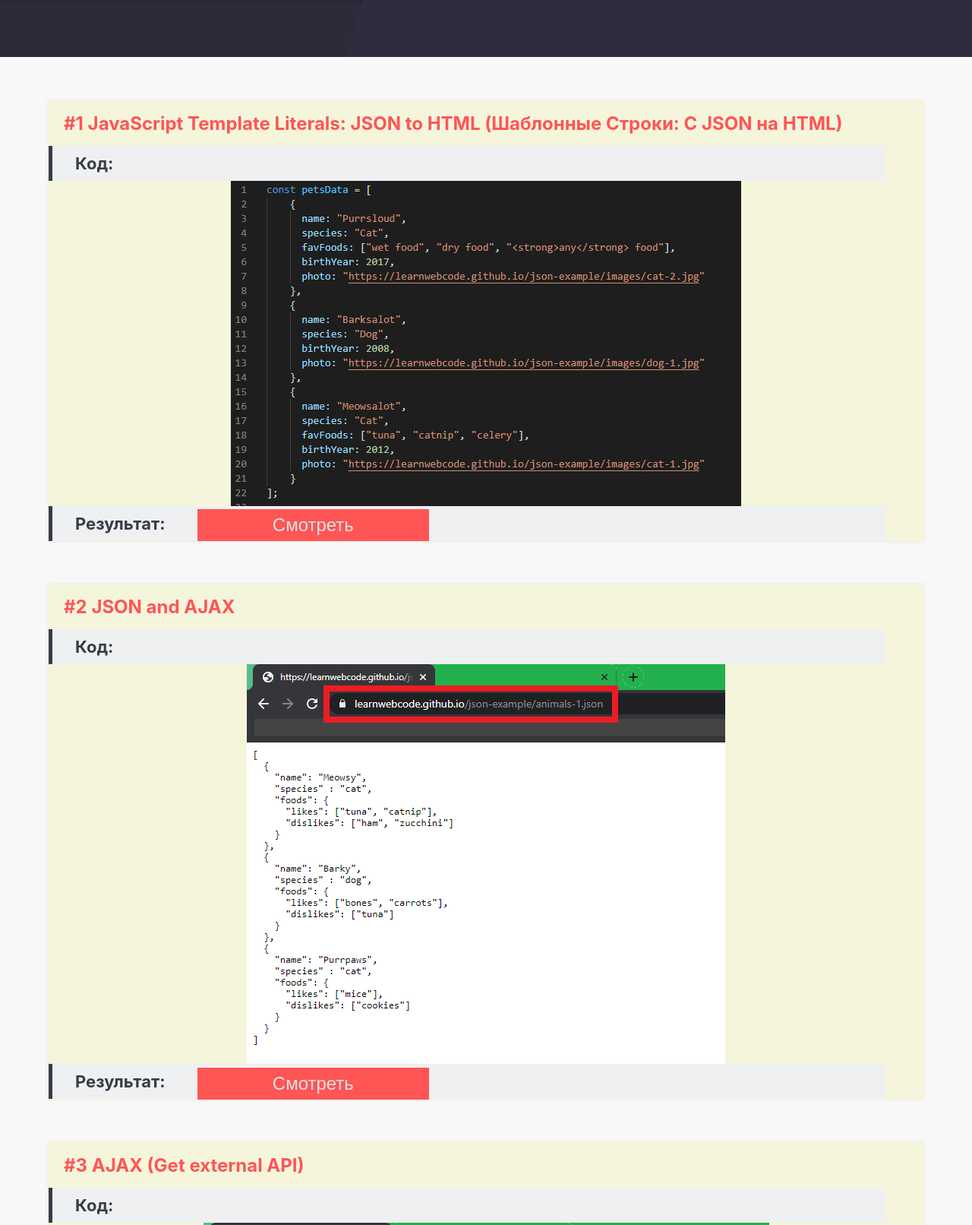
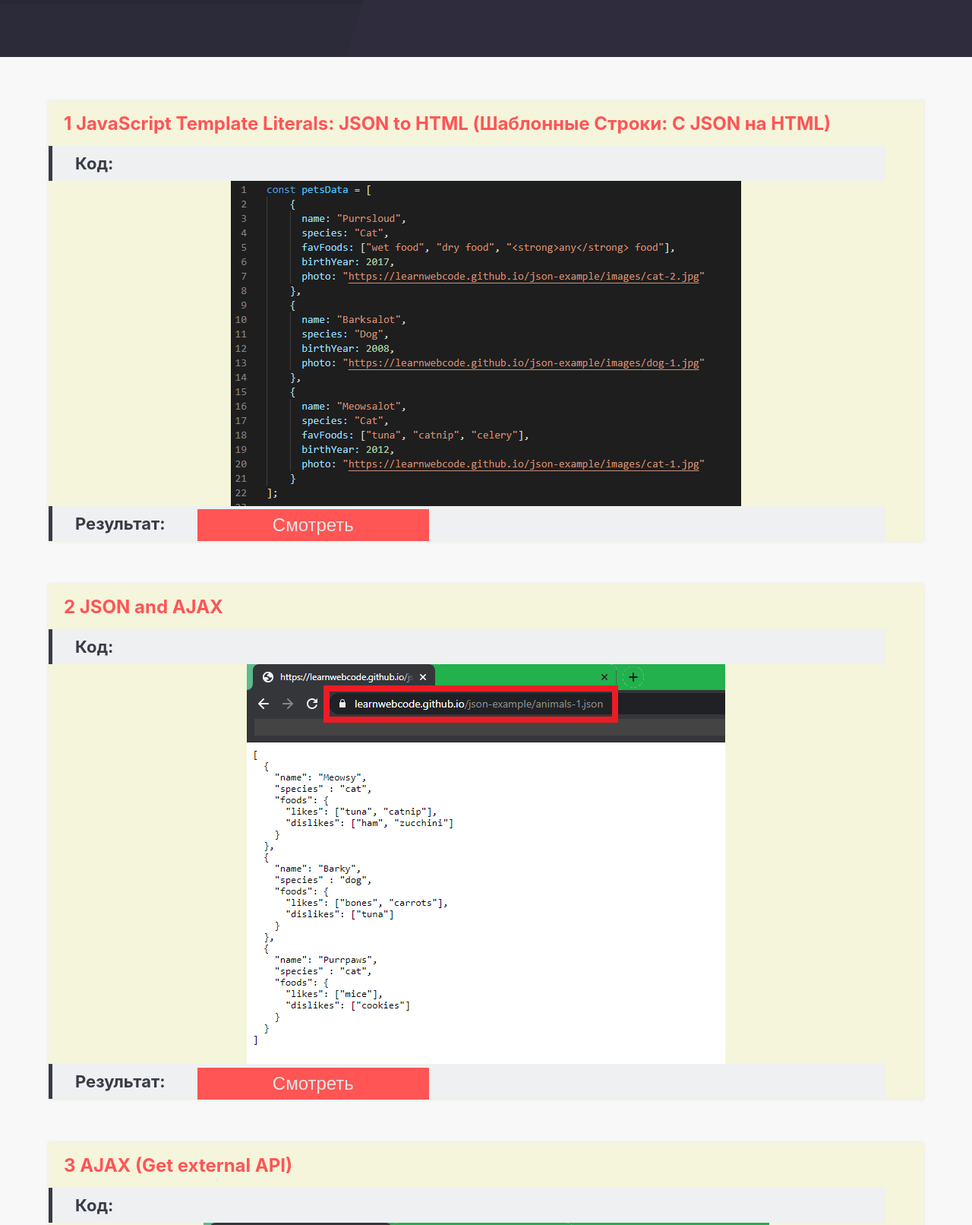
Before and after one commit to nariman1993/code-examples, a plain HTML site: page index.html in a window 1280 px wide. Shown: the part 125-1737 px from the top of the page at 76% size. Drawn offline with Linux system fonts and the light colour scheme.

Commit message:
Add files via upload

```diff
--- a/index.html
+++ b/index.html
@@ -19,7 +19,7 @@
     <main>
         <div class="container">
             <section class="box">
-                <h1>#1 JavaScript Template Literals: JSON to HTML (Шаблонные Строки: С JSON на HTML)</h1>
+                <h1>1 JavaScript Template Literals: JSON to HTML (Шаблонные Строки: С JSON на HTML)</h1>
                 <p class = "code-explain">Код: </p>
                 <img class = "code-img" src = "img/example-1.png"/>
 
@@ -31,7 +31,7 @@
             </section>
 
             <section class="box">
-                <h1>#2 JSON and AJAX</h1>
+                <h1>2 JSON and AJAX</h1>
                 <p class = "code-explain">Код:</p>
                 <img class = "code-img" src = "img/example-2.png"/>
 
@@ -43,7 +43,7 @@
             </section>
 
             <section class="box">
-                <h1>#3 AJAX (Get external API)</h1>
+                <h1>3 AJAX (Get external API)</h1>
                 <p class = "code-explain">Код:</p>
                 <img class = "code-img" src = "img/example-3.png"/>
 
@@ -55,7 +55,7 @@
             </section>
 
             <section class="box">
-                <h1>#4 Template Literals: JSON to HTML</h1>
+                <h1>4 Template Literals: JSON to HTML</h1>
                 <p class = "code-explain">Код:</p>
                 <img class = "code-img" src = "img/example-4.png"/>
 
```
